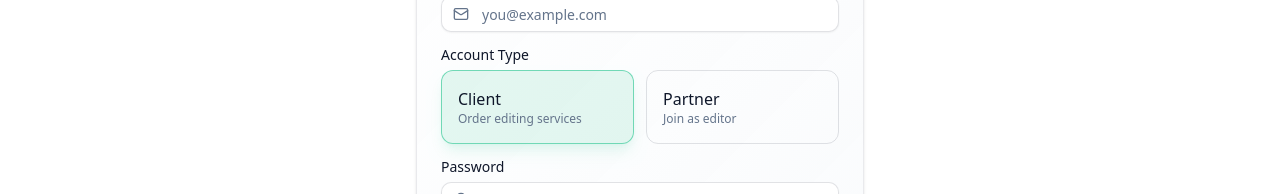
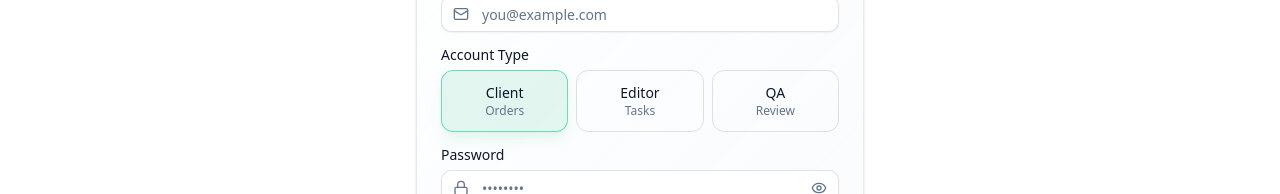
Before and after one commit to rbkhan007/ClippingBD-Studio, a Next.js app: page /auth in a window 1280 px wide. Both pictures are taken after a click on the button "Sign Up". Shown: the part 455-649 px from the top of the page. Built offline with nearby package versions, Linux system fonts and the light colour scheme; no server answers; the database is empty.

Commit message:
fix: properly handle all user roles in signup flow

```diff
--- a/src/app/api/auth/signup/route.ts
+++ b/src/app/api/auth/signup/route.ts
@@ -66,7 +66,7 @@ export async function POST(request: NextRequest) {
       );
     }
 
-    const { email, password, name } = validationResult.data;
+    const { email, password, name, role } = validationResult.data;
 
     // Check if user already exists
     const existingUser = await db.user.findUnique({
@@ -86,13 +86,11 @@ export async function POST(request: NextRequest) {
     // Hash password with bcrypt
     const hashedPassword = await bcrypt.hash(password, 10);
 
-    // Determine user role - new signups are always CLIENT
-    // Admin/Developer can change role after approval
-    const userRole = 'CLIENT';
-
-    // Auto-approve clients for production - they can login immediately
-    // Admin/Developer will need manual approval
-    const userStatus = 'ACTIVE';
+    // Determine user role - allow CLIENT, EDITOR, QA from signup
+    // Only CLIENT role is auto-approved
+    // EDITOR and QA require manual approval
+    const userRole = role || 'CLIENT';
+    const userStatus = userRole === 'CLIENT' ? 'ACTIVE' : 'PENDING';
 
     // Create user in database with ACTIVE status for clients
     const user = await db.user.create({
@@ -104,21 +102,25 @@ export async function POST(request: NextRequest) {
         status: userStatus,
         walletBalance: 0,
         currency: 'USD',
-        approvedAt: new Date(),
+        approvedAt: userStatus === 'ACTIVE' ? new Date() : null,
       },
     });
 
-    // Return success - user can login immediately
+    // Return success - client can login immediately, EDITOR/QA need approval
+    const needsApproval = userRole !== 'CLIENT';
     return NextResponse.json({
       success: true,
-      message: 'Your account has been created successfully! You can now log in.',
-      user: {
+      message: needsApproval
+        ? 'Your account has been created! You will be notified once approved.'
+        : 'Your account has been created successfully! You can now log in.',
+      needsApproval,
+      user: userStatus === 'ACTIVE' ? {
         id: user.id,
         email: user.email,
         name: user.name,
         role: user.role,
         status: user.status,
-      },
+      } : null,
     }, { status: 201 });
   } catch (error) {
     console.error('Signup error:', error);
--- a/src/components/zones/auth/AuthPages.tsx
+++ b/src/components/zones/auth/AuthPages.tsx
@@ -380,7 +380,7 @@ function SignupForm() {
   const [email, setEmail] = useState('');
   const [password, setPassword] = useState('');
   const [confirmPassword, setConfirmPassword] = useState('');
-  const [role, setRole] = useState<'CLIENT' | 'PARTNER'>('CLIENT');
+  const [role, setRole] = useState<'CLIENT' | 'EDITOR' | 'QA'>('CLIENT');
   const [terms, setTerms] = useState(false);
   const [showPassword, setShowPassword] = useState(false);
   const [error, setError] = useState('');
@@ -431,7 +431,7 @@ function SignupForm() {
           password,
           confirmPassword,
           terms,
-          role: role === 'PARTNER' ? 'EDITOR' : 'CLIENT',
+          role,
         }),
       });
 
@@ -506,30 +506,42 @@ function SignupForm() {
 
         <div className="space-y-2">
           <Label>Account Type</Label>
-          <div className="grid grid-cols-2 gap-3">
+          <div className="grid grid-cols-3 gap-2">
             <button
               type="button"
               onClick={() => setRole('CLIENT')}
-              className={`p-4 rounded-lg border text-left transition-all ${
+              className={`p-3 rounded-lg border text-center transition-all ${
                 role === 'CLIENT'
                   ? 'border-emerald-500/50 bg-emerald-500/10 shadow-lg shadow-emerald-500/10'
                   : 'border-border hover:border-emerald-500/30 hover:bg-accent'
               }`}
             >
-              <p className="font-medium">Client</p>
-              <p className="text-xs text-muted-foreground">Order editing services</p>
+              <p className="font-medium text-sm">Client</p>
+              <p className="text-xs text-muted-foreground">Orders</p>
             </button>
             <button
               type="button"
-              onClick={() => setRole('PARTNER')}
-              className={`p-4 rounded-lg border text-left transition-all ${
-                role === 'PARTNER'
+              onClick={() => setRole('EDITOR')}
+              className={`p-3 rounded-lg border text-center transition-all ${
+                role === 'EDITOR'
                   ? 'border-emerald-500/50 bg-emerald-500/10 shadow-lg shadow-emerald-500/10'
                   : 'border-border hover:border-emerald-500/30 hover:bg-accent'
               }`}
             >
-              <p className="font-medium">Partner</p>
-              <p className="text-xs text-muted-foreground">Join as editor</p>
+              <p className="font-medium text-sm">Editor</p>
+              <p className="text-xs text-muted-foreground">Tasks</p>
+            </button>
+            <button
+              type="button"
+              onClick={() => setRole('QA')}
+              className={`p-3 rounded-lg border text-center transition-all ${
+                role === 'QA'
+                  ? 'border-emerald-500/50 bg-emerald-500/10 shadow-lg shadow-emerald-500/10'
+                  : 'border-border hover:border-emerald-500/30 hover:bg-accent'
+              }`}
+            >
+              <p className="font-medium text-sm">QA</p>
+              <p className="text-xs text-muted-foreground">Review</p>
             </button>
           </div>
         </div>
```
